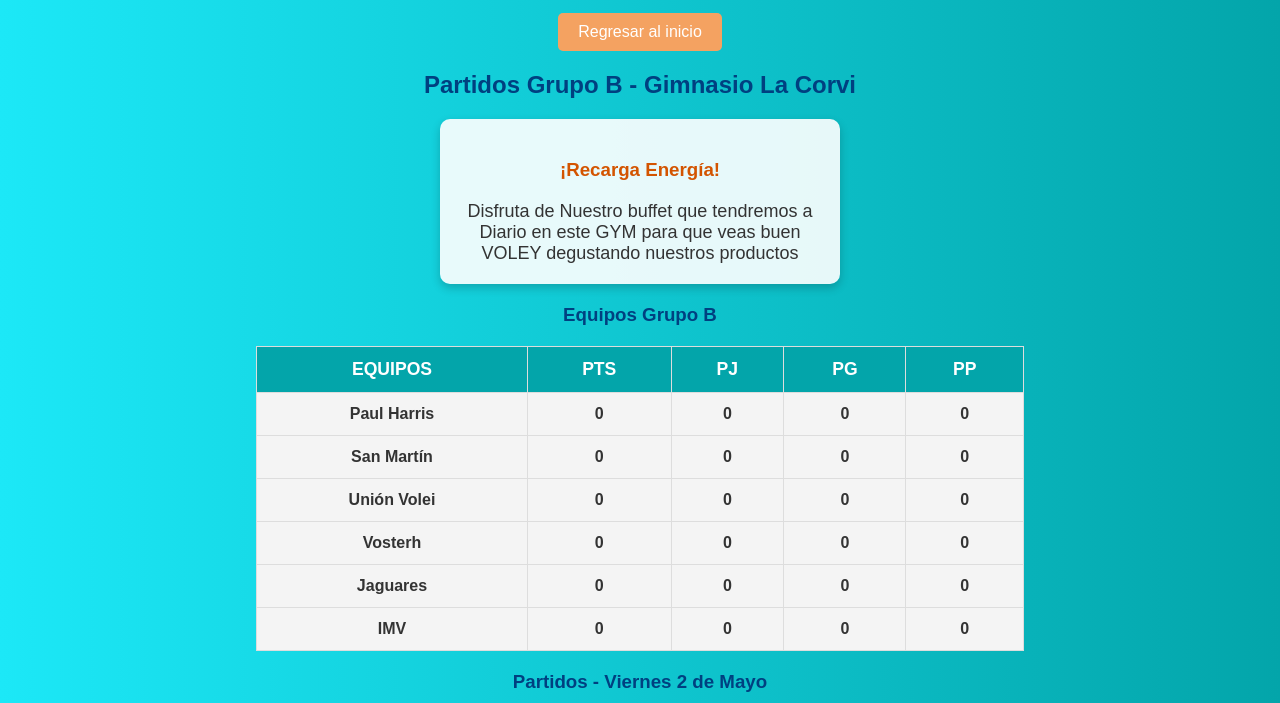
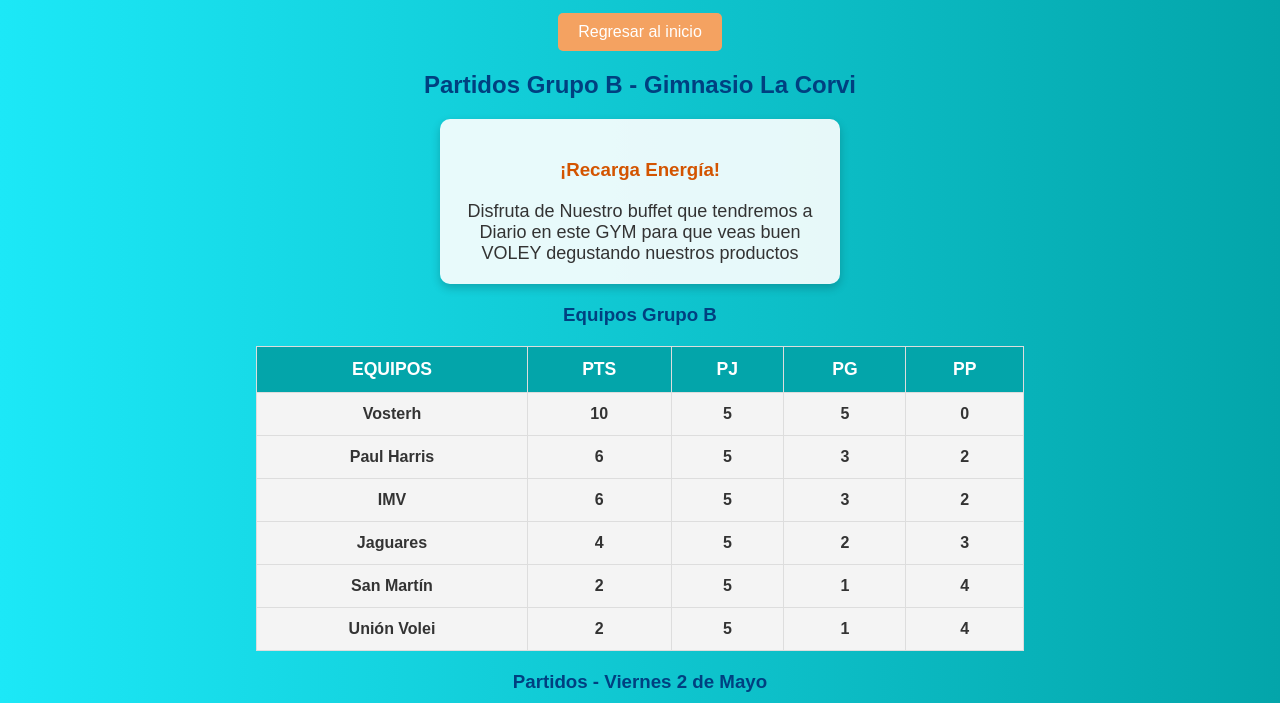
Before and after one commit to Renatomercado/liname14, a plain HTML site: page grupob.html in a window 1280 px wide. Shown: the part 97-800 px from the top of the page. Drawn offline with Linux system fonts and the light colour scheme.

Commit message:
Update grupob.html

```diff
--- a/grupob.html
+++ b/grupob.html
@@ -84,7 +84,7 @@
                 // Datos iniciales de los equipos
                 let equipos = [
                     { nombre: "Paul Harris", pts: 6, pj: 5, pg: 3, pp: 2 },
-                    { nombre: "San Martín", pts: 2*, pj: 5, pg: 1, pp: 4 },
+                    { nombre: "San Martín", pts: 2, pj: 5, pg: 1, pp: 4 },
                     { nombre: "Unión Volei", pts: 2, pj: 5, pg: 1, pp: 4 },
                     { nombre: "Vosterh", pts: 10, pj: 5, pg: 5, pp: 0 },
                     { nombre: "Jaguares", pts: 4, pj: 5, pg: 2, pp: 3 },
```
